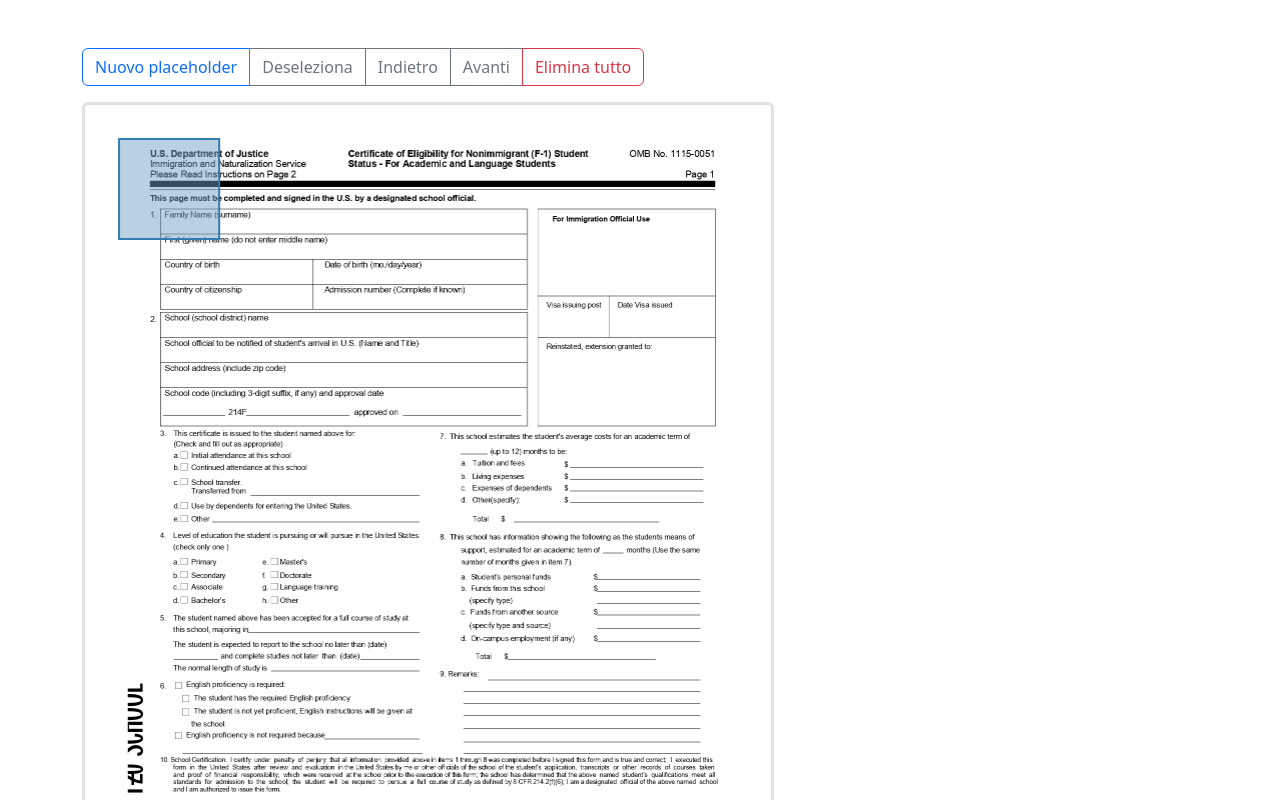
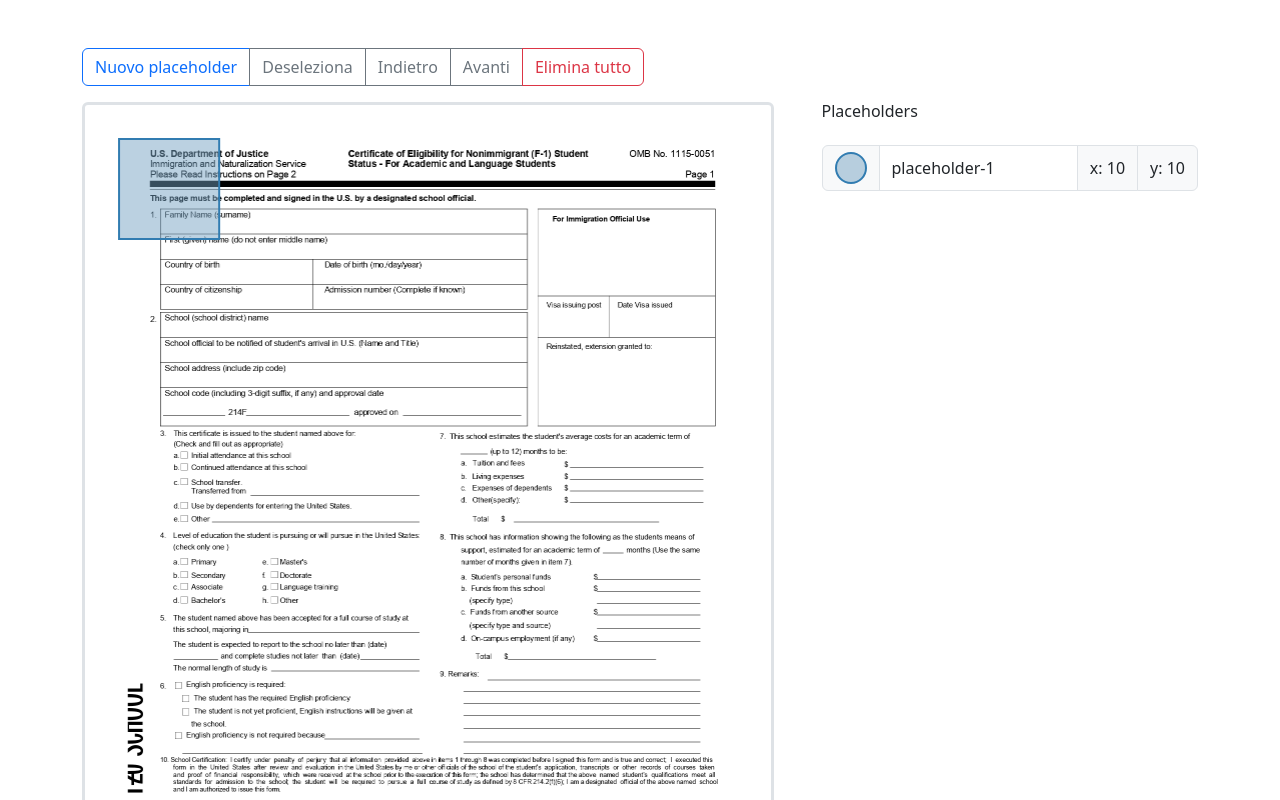
Before and after one commit to diemrt/diemrt-drawonpdf-web, a React (Vite) app: page / in a window 1280 px wide. Shown: the top 800 px of the page. Built offline with nearby package versions, Linux system fonts and the light colour scheme.

Commit message:
refactor: Update App.tsx to remove unnecessary CSS class

```diff
--- a/src/App.tsx
+++ b/src/App.tsx
@@ -49,7 +49,7 @@
               <Button variant="outline-secondary">Avanti</Button>
               <Button variant="outline-danger">Elimina tutto</Button>
             </ButtonGroup>
-            <div className="d-flex flex-wrap gap-5 align-items-start">
+            <div className="d-flex gap-5 align-items-start">
               <Canvas />
               <PlaceholdersForm />
             </div>
```
